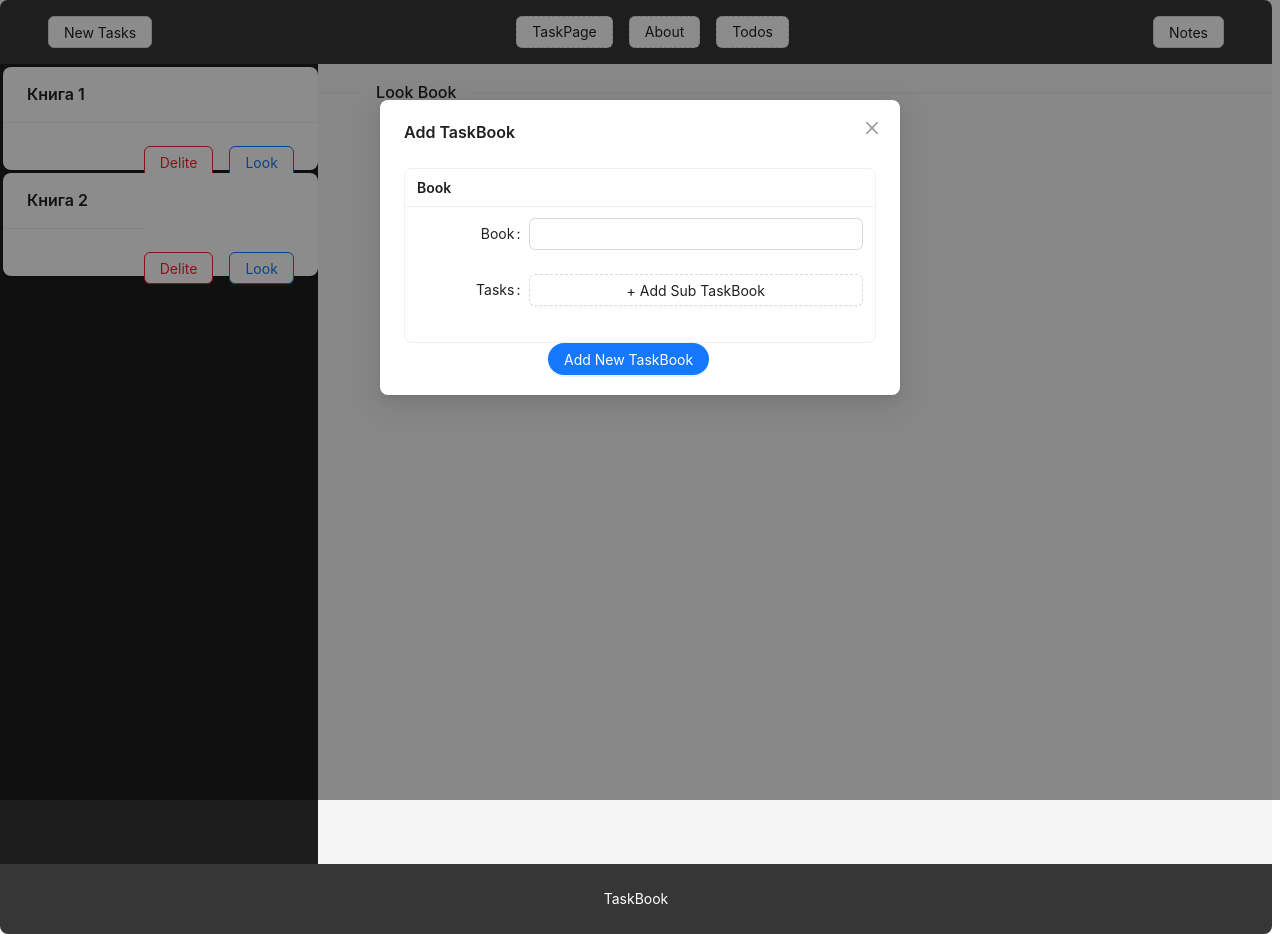
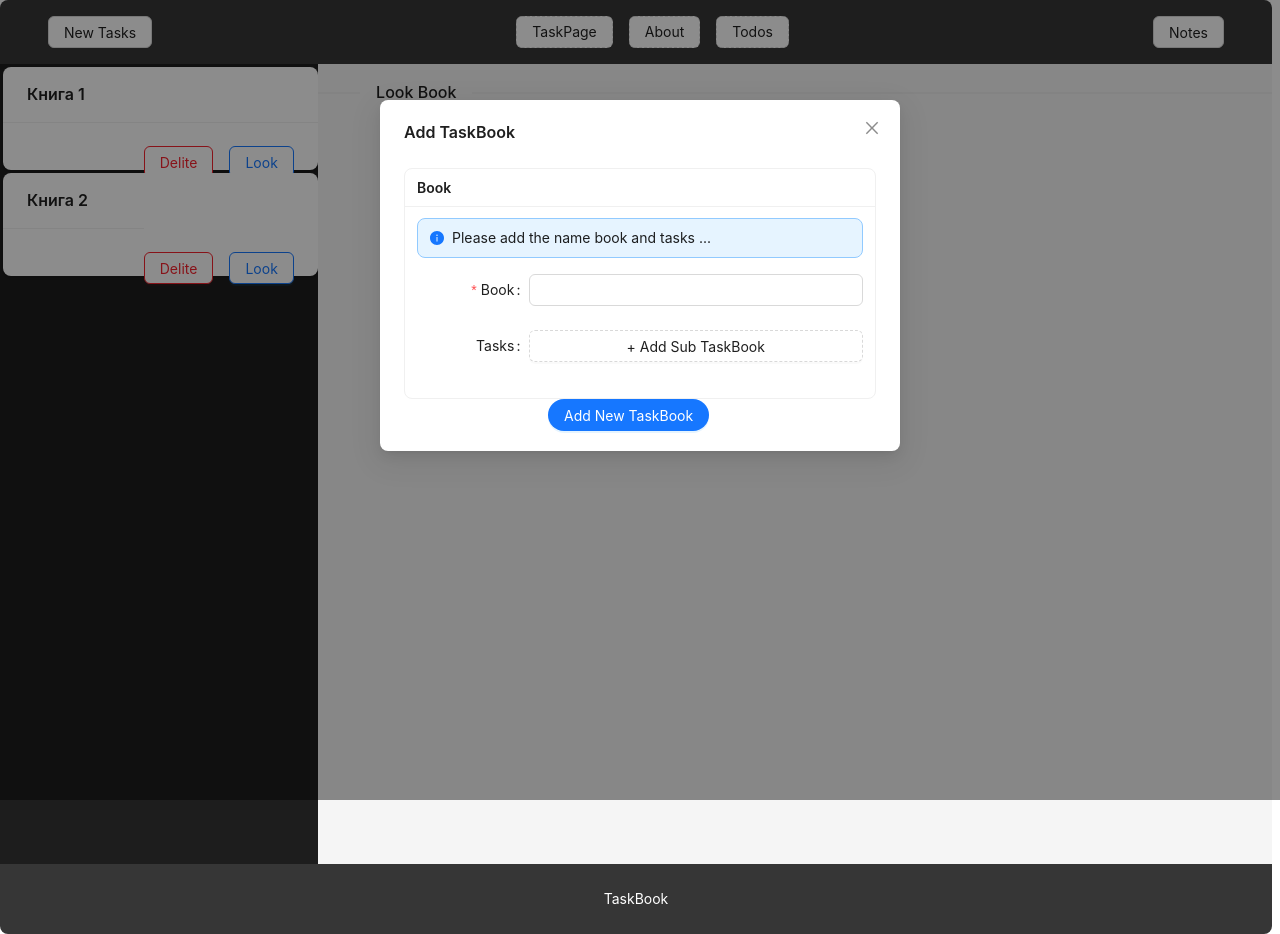
Before and after one commit to NoProblemmm/react-project-site, a React (Vite) app: page / in a window 1280 px wide. Both pictures are taken after a click on the button "New Tasks". Built offline with nearby package versions, Linux system fonts and the light colour scheme.

Commit message:
restructuring and adding validation

```diff
--- a/src/components/Layout/AppHeader.tsx
+++ b/src/components/Layout/AppHeader.tsx
@@ -25,6 +25,7 @@ type Props = {
 export function AppHeader({ showButtons }: Props) {
   const [modal, setModal] = useState(false);
   const [drawer, setDrawer] = useState(false);
+  const onFinishModal = false;
 
   return (
     <>
@@ -43,7 +44,7 @@ export function AppHeader({ showButtons }: Props) {
           footer={null}
           onCancel={() => setModal(false)}
         >
-          {showButtons && <AppModal />}
+          {showButtons && <AppModal setModal={setModal} />}
         </Modal>
 
         <Link to="/" className="mr-2">
--- a/src/components/Layout/AppModal.tsx
+++ b/src/components/Layout/AppModal.tsx
@@ -1,11 +1,15 @@
-import React from "react";
+import React, { useEffect } from "react";
 import { CloseOutlined } from "@ant-design/icons";
-import { Button, Card, Form, Input, Space, Typography } from "antd";
+import { Button, Card, Form, Input, Space, Typography, Alert } from "antd";
 import { useState } from "react";
 import { Book, Task } from "./AppTaskDetails";
 import { taskBookStore } from "../../store/taskbook.store";
 
-export function AppModal() {
+type Props = {
+  setModal: any;
+};
+
+export function AppModal({ setModal }: Props) {
   const [form] = Form.useForm();
   const { addBook } = taskBookStore;
   let count = 1;
@@ -24,7 +28,10 @@ export function AppModal() {
       };
 
       addBook(newBook);
+      form.resetFields();
+
       count = 1;
+      setModal(false);
     }
   }
 
@@ -49,7 +56,20 @@ export function AppModal() {
                 title={`Book`}
                 key={field.key}
               >
-                <Form.Item label="Book" name={[field.name, "title"]}>
+                <Alert
+                  message=" Please add the name book and tasks ..."
+                  type="info"
+                  showIcon
+                  style={{ marginBottom: "1rem" }}
+                />
+                <Form.Item
+                  label="Book"
+                  name={[field.name, "title"]}
+                  dependencies={["bookTitle"]}
+                  rules={[
+                    { required: true, message: "Please Add the Name Book!" },
+                  ]}
+                >
                   <Input name="title" />
                 </Form.Item>
 
--- a/src/components/Layout/AppNotes.tsx
+++ b/src/components/Layout/AppNotes.tsx
@@ -1,18 +1,13 @@
 import React from "react";
-import { Form, Input, Button, Divider, List, Typography } from "antd";
+import { Form, Input, Button, Divider, List, Typography, Alert } from "antd";
 import { Note } from "./AppTaskDetails";
-import { noteBook } from "../../tasks-file";
-import { useState, useEffect } from "react";
 import { noteBookStore } from "../../store/notes.store";
 import { observer } from "mobx-react-lite";
 
 const data = ["Adsasd", "SAdasda", "asdasdas"];
 
-const validateMessages = {
-  required: "'${name}' is required!",
-};
-
 export const AppNotes = observer(() => {
+  const [form] = Form.useForm();
   const { noteBook, addNotes, deleteNotes } = noteBookStore;
   let nextId = noteBook.length + 1;
 
@@ -25,11 +20,13 @@ export const AppNotes = observer(() => {
     };
 
     addNotes(newNote);
+    form.resetFields();
   };
 
   return (
     <>
       <Form
+        form={form}
         name="wrap"
         labelCol={{ flex: "110px" }}
         labelAlign="left"
@@ -38,9 +35,18 @@ export const AppNotes = observer(() => {
         colon={false}
         style={{ maxWidth: 600 }}
         onFinish={addNewNote}
-        validateMessages={validateMessages}
       >
-        <Form.Item label="Note:" name="note">
+        <Alert
+          message=" Please add the name Note ..."
+          type="info"
+          showIcon
+          style={{ marginBottom: "1rem" }}
+        />
+        <Form.Item
+          label="Note:"
+          name="note"
+          rules={[{ required: true, message: "Please Add the Name Note!" }]}
+        >
           <Input />
         </Form.Item>
 
--- a/src/routes/about.tsx
+++ b/src/routes/about.tsx
@@ -1,5 +1,5 @@
 import { createFileRoute } from "@tanstack/react-router";
-import { AboutPage } from "../Page/AboutPage";
+import { AboutPage } from "../Page/AboutPage/AboutPage";
 
 export const Route = createFileRoute("/about")({
   component: AboutPage,
--- a/src/routes/index.tsx
+++ b/src/routes/index.tsx
@@ -1,5 +1,5 @@
 import { createFileRoute } from "@tanstack/react-router";
-import HomePage from "../Page/Homepage";
+import HomePage from "../Page/HomePage/Homepage";
 
 export const Route = createFileRoute("/")({
   component: HomePage,
--- a/src/routes/todos.tsx
+++ b/src/routes/todos.tsx
@@ -1,6 +1,5 @@
 import { createFileRoute } from "@tanstack/react-router";
-import { AboutPage } from "../Page/AboutPage";
-import { TodosReq } from "../Page/TodosReq";
+import { TodosReq } from "../Page/TodosReq/TodosReq";
 
 export const Route = createFileRoute("/todos")({
   component: TodosReq,
--- a/vite.config.js
+++ b/vite.config.js
@@ -14,6 +14,7 @@ export default defineConfig({
   resolve: {
     alias: {
       "@": path.resolve(__dirname, "src"),
+      "@components": path.resolve(__dirname, "src/components/"),
     },
   },
   server: {
```
Also changed, not shown: src/Page/AboutPage/AboutPage.tsx (renamed from src/Page/AboutPage.tsx, +6 -3 lines), src/Page/HomePage/Homepage.tsx (renamed from src/Page/Homepage.tsx, +11 -7 lines), src/Page/TodosReq/TodosReq.tsx (renamed from src/Page/TodosReq.tsx, +4 -5 lines), tsconfig.json (+7 -10 lines).
